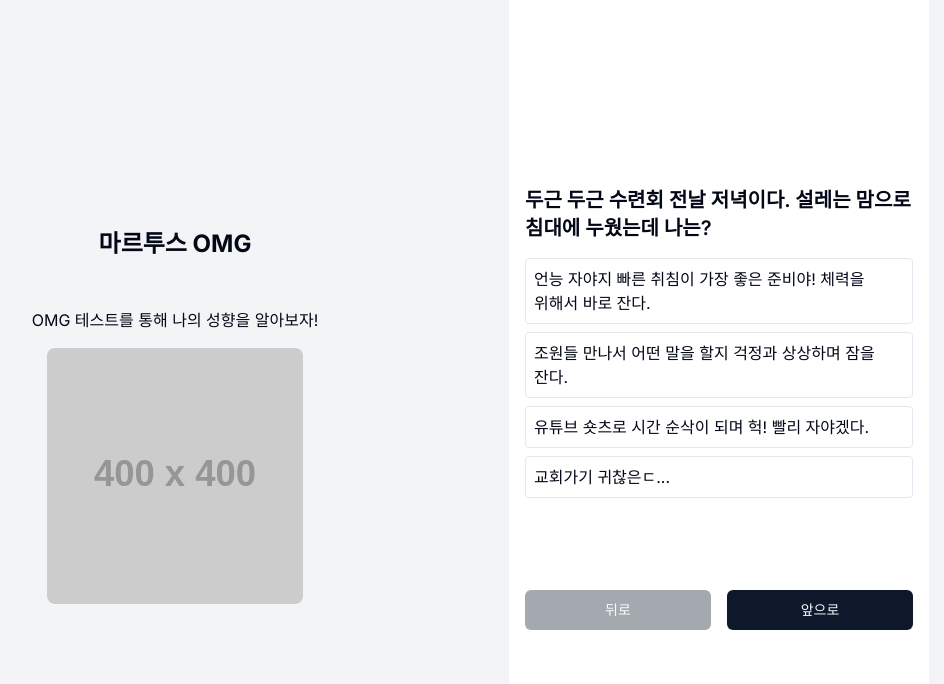
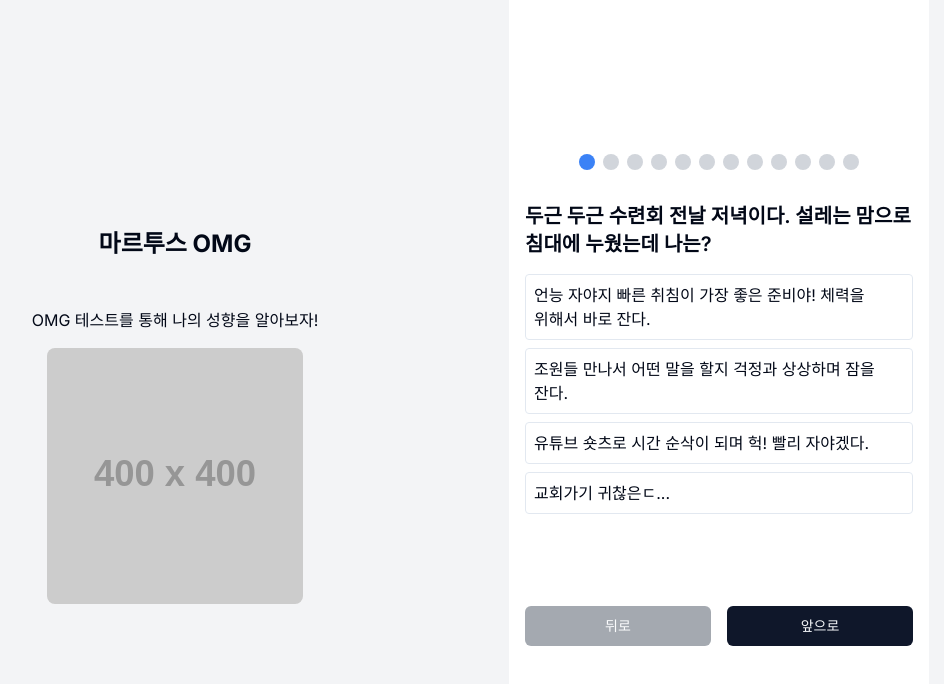
Before and after one commit to loopy-lim/marutus-OMG-test, a Next.js app: page /play in a window 1280 px wide. Shown: the top 684 px of the page, without its empty margins (255-1199 px from the left). Built offline with nearby package versions, Linux system fonts and the light colour scheme.

Commit message:
feat: add question progress bar

```diff
--- /dev/null
+++ b/components/questions/Progress.tsx
@@ -0,0 +1,22 @@
+interface QuestionProgressBarProps {
+  index: number;
+  total: number;
+}
+
+export const QuestionProgressBar = ({
+  index,
+  total,
+}: QuestionProgressBarProps) => {
+  return (
+    <div className="flex justify-center gap-2">
+      {Array.from({ length: total }).map((_, i) => (
+        <div
+          key={i}
+          className={`w-4 h-4 rounded-full ${
+            i === index ? "bg-blue-500" : "bg-gray-300"
+          }`}
+        />
+      ))}
+    </div>
+  );
+};
--- a/components/questions/index.tsx
+++ b/components/questions/index.tsx
@@ -11,19 +11,20 @@ import {
 import { useEffect, useState } from "react";
 import { useSearchParams } from "next/navigation";
 import { QusetionMoveButtons } from "./Move";
+import { QuestionProgressBar } from "./Progress";
 
 export const QuestionBlocks = () => {
   const [api, setApi] = useState<CarouselApi>();
   const searchParams = useSearchParams();
   const params = Object.fromEntries(searchParams.entries());
+  const selected = parseInt(params["selected"] as string, 10) || 0;
 
   useEffect(() => {
     if (!api) {
       return;
     }
-    const selected = parseInt(params["selected"] as string, 10) || 0;
     api.scrollTo(selected);
-  }, [api, params]);
+  }, [api, selected]);
 
   return (
     <Carousel
@@ -33,6 +34,8 @@ export const QuestionBlocks = () => {
       setApi={setApi}
       className="flex flex-col min-h-screen justify-center gap-4 px-4"
     >
+      <QuestionProgressBar index={selected} total={QUESTIONS.length} />
+
       <CarouselContent>
         {QUESTIONS.map((question, index) => (
           <CarouselItem key={index}>
```
